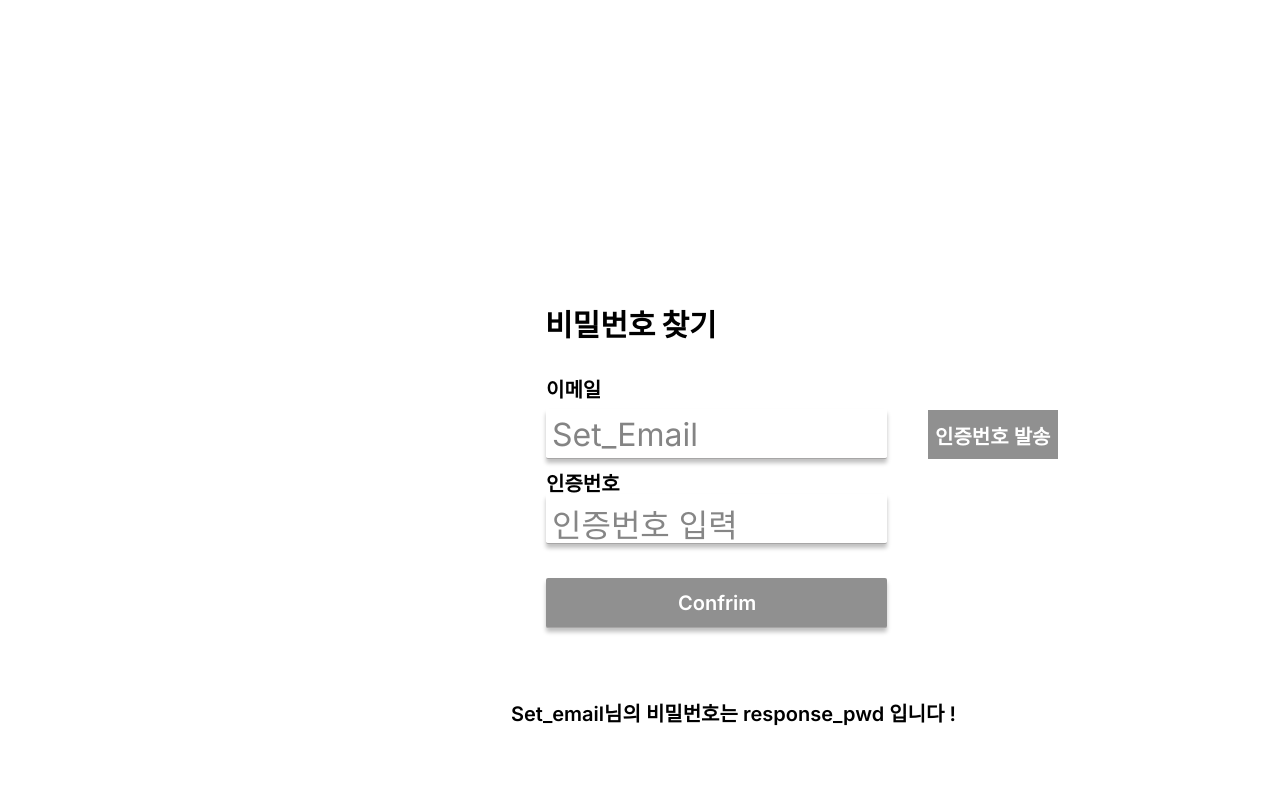
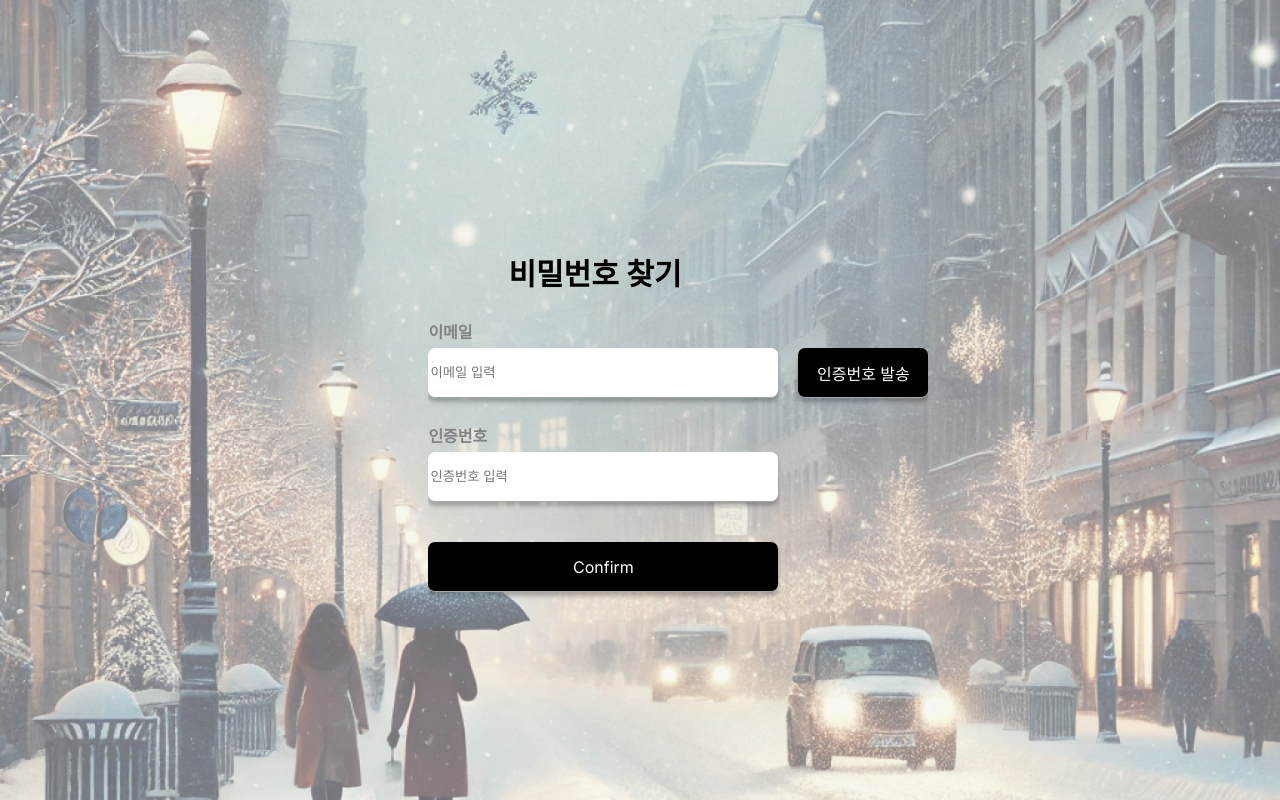
Before and after one commit to ChanHyuckYou/Ongil_Bepo, a React (Vite) app: page /find-pwd in a window 1280 px wide. Built offline with nearby package versions, Linux system fonts and the light colour scheme; a web font is replaced by a local one.

Commit message:
비밀번호 찾기 페이지

```diff
--- a/src/screens/Findpwd.jsx
+++ b/src/screens/Findpwd.jsx
@@ -1,31 +1,64 @@
 import styles from '../styles/FindPwd.module.css';
+import {useState} from 'react';
 
 const FindPwd = () => {
-  	return (
-    		<div className={styles.findPwd}>
-      			<div className={styles.responseMessage}>Set_email님의 비밀번호는 response_pwd 입니다 !</div>
-      			<div className={styles.submitBtn}>
-        				<div className={styles.confrimForm} />
-        				<div className={styles.confrimTxt}>Confrim</div>
-      			</div>
-      			<div className={styles.keyBtn}>
-        				<div className={styles.keyForm} />
-        				<div className={styles.keyTxt}>인증번호 발송</div>
-      			</div>
-      			<div className={styles.findPwdForm}>
-        				<div className={styles.emailTxt}>이메일</div>
-        				<div className={styles.numTxt}>인증번호</div>
-        				<div className={styles.emailForm}>
-          					<div className={styles.emailInput} />
-          					<div className={styles.emailTxt1}>Set_Email</div>
-        				</div>
-        				<div className={styles.authKeyForm}>
-          					<div className={styles.emailInput} />
-          					<div className={styles.emailTxt1}>인증번호 입력</div>
-        				</div>
-      			</div>
-      			<div className={styles.title}>비밀번호 찾기</div>
-    		</div>);
+  const [email, setEmail] = useState("");
+  const [authNum, setAuthNum] = useState("");
+  const [responsePwd, setResponsePwd] = useState("");
+
+  const handleEmailChange = (e) => {
+    setEmail(e.target.value);
+  };
+
+  const handleAuthNumChange = (e) => {
+    setAuthNum(e.target.value);
+  };
+
+  const sendAuthCode = () => {
+    // 인증번호 발송 로직
+    console.log("인증번호 발송");
+  };
+
+  const confirmPwd = () => {
+    // 비밀번호 확인 로직
+    setResponsePwd("response_pwd"); // 예시로 response_pwd 설정
+  };
+
+  return (
+    <div className={styles.FindPwdForm}>
+      <div className={styles.title}>비밀번호 찾기</div>
+      <div className={styles.emailTxt}>이메일</div>
+
+      <div className={styles.form}>
+          <input
+            className={styles.emailInput}
+            value={email}
+            onChange={handleEmailChange}
+            placeholder="이메일 입력"
+          />
+          <div className={styles.keyBtn} onClick={sendAuthCode}>
+            인증번호 발송
+          </div>
+      </div>
+
+      <div className={styles.numTxt}>인증번호</div>
+      <input
+        className={styles.numInput}
+        value={authNum}
+        onChange={handleAuthNumChange}
+        placeholder="인증번호 입력"
+      />
+      <div className={styles.submitBtn} onClick={confirmPwd}>
+        Confirm
+      </div>
+      {responsePwd && (
+        <div className={styles.responseMessage}>
+          {email}님의 비밀번호는 {responsePwd} 입니다!
+        </div>
+      )}
+    </div>
+  );
 };
 
+
 export default FindPwd;
--- a/src/styles/FindPwd.module.css
+++ b/src/styles/FindPwd.module.css
@@ -1,126 +1,127 @@
-.responseMessage {
+body, html {
+    margin: 0;
+    padding: 0;
+    font-family: 'Inter', sans-serif;
+    height: 100%;
+    overflow: auto; /* Prevent body overflow */
+    white-space: nowrap; /* 텍스트나 콘텐츠가 한 줄로 나가도록 설정 */
+    background: url("/images/Login_background.png");
+    background-repeat: no-repeat; /* 이미지 반복 방지 */
+    background-size: cover; /* 배경 이미지를 전체 영역에 맞춤 */
+    background-position: center; /* 이미지 중앙 정렬 */
+}
+
+.FindPwdForm {
     position: absolute;
-  	top: 698px;
-  	left: 511px;
-  	font-weight: 600;
+    margin: 50px auto;
+    width: 500px;
+    height: 400px;
+    overflow: hidden;
+    position: absolute;
+    top: 50%;
+    left: 53%;
+    transform: translate(-50%, -50%);
 }
-.confrimForm {
-  	position: absolute;
-  	top: 0px;
-  	left: 0px;
+
+.emailInput {
+    position: relative;
+    width: 70%;
+    /* 모양 */
     box-shadow: 0px 4px 4px rgba(0, 0, 0, 0.25);
-  	border-radius: 2px;
-  	background-color: #909090;
-  	border-bottom: 1px solid #a7a6a6;
-  	box-sizing: border-box;
-  	width: 341px;
-  	height: 50px;
-}
-.confrimTxt {
-  	position: absolute;
-  	top: 13px;
-  	left: 132px;
-  	font-weight: 600;
-}
-.submitBtn {
-  	position: absolute;
-  	top: 578px;
-  	left: 546px;
-  	width: 341px;
-  	height: 50px;
-  	color: #fff;
-}
-.keyForm {
-  	position: absolute;
-  	top: 0px;
-  	left: 0px;
-  	background-color: #909090;
-  	width: 130px;
-  	height: 49px;
-}
-.keyTxt {
-  	position: absolute;
-  	top: 11px;
-  	left: 7px;
-  	font-weight: 600;
-}
-.keyBtn {
-  	position: absolute;
-  	top: 410px;
-  	left: 928px;
-  	width: 130px;
-  	height: 49px;
-  	color: #fff;
-}
-.emailTxt {
-  	position: absolute;
-  	top: 0px;
-  	left: 0px;
-  	font-weight: 600;
-}
-.numTxt {
-  	position: absolute;
-  	top: 94px;
-  	left: 0px;
-  	font-weight: 600;
-}
-.emailInput {
-  	position: absolute;
-  	top: 0px;
-  	left: 0px;
-  	box-shadow: 0px 4px 4px rgba(0, 0, 0, 0.25);
-  	border-radius: 2px;
+    border-radius: 7px;
+    border : none;
     background-color: #fff;
     border-bottom: 1px solid #a7a6a6;
     box-sizing: border-box;
-  	width: 341px;
+    /* 위치 */
     height: 50px;
+    top: 30px;
 }
-.emailTxt1 {
-  	position: absolute;
-  	top: 6px;
-  	left: 6px;
+
+.numInput {
+    position: relative;
+    width: 70%;
+    box-shadow: 0px 4px 4px rgba(0, 0, 0, 0.25);
+    border-radius: 7px;
+    border : none;
+    background-color: #fff;
+    border-bottom: 1px solid #a7a6a6;
+    box-sizing: border-box;
+    height: 50px;
+    top: 60px;
 }
-.emailForm {
-  	position: absolute;
-  	top: 35px;
-  	left: 0px;
-  	width: 341px;
+
+.title{
+/*    text-align: center; *//* 가운데 정렬 */
+    margin-left : 80px;
+    font-size: 30px;
+    font-weight: 600;
+}
+.emailTxt {
+    position: relative;
+    color : #828282;
+    top: 25px;
+    font-weight: 600;
+}
+
+.numTxt {
+    position: relative;
+    color : #828282;
+    top: 55px;
+    font-weight: 600;
+}
+
+.form {
+    width:100%;
+    display: flex;
+    align-items: center;
+}
+
+.keyBtn {
+    /* 위치 */
+    position: relative;
+    top: 30px;
+    margin-left: 20px;
+    /* 모양 */
+    box-shadow: 0px 4px 4px rgba(0, 0, 0, 0.25);
+    background-color: #000;
+    border-radius: 7px;
+    border-bottom: 1px solid #a7a6a6;
+    box-sizing: border-box;
+    width: 130px;
     height: 50px;
-  	font-size: 32px;
-  	color: #848484;
+    /* 글씨 가운데 정렬 */
+    color : #fff;
+    display: flex;
+    justify-content : center;
+    align-items : center;
+    /* 커서 */
+    cursor: pointer;
 }
-.authKeyForm {
-  	position: absolute;
-  	top: 120px;
-  	left: 0px;
-  	width: 341px;
+
+.submitBtn {
+    /* 위치 */
+    position: relative;
+    top: 100px;
+    /* 모양 */
+    box-shadow: 0px 4px 4px rgba(0, 0, 0, 0.25);
+    background-color: #000;
+    border-radius: 7px;
+    border-bottom: 1px solid #a7a6a6;
+    box-sizing: border-box;
+    width: 70%;
     height: 50px;
-  	font-size: 32px;
-  	color: #868686;
+    /* 글씨 가운데 정렬 */
+    color : #fff;
+    display: flex;
+    justify-content : center;
+    align-items : center;
+    /* 커서 */
+    cursor: pointer;
 }
-.findPwdForm {
-  	position: absolute;
-  	top: 374px;
-  	left: 546px;
-  	width: 341px;
-  	height: 170px;
+
+.responseMessage {
+  	position: relative;
+  	top: 130px;
+  	font-weight: 600;
 }
-.title {
-  	position: absolute;
-  	top: 301px;
-  	left: 545px;
-  	font-size: 30px;
-  	font-weight: 900;
-}
-.findPwd {
-  	width: 100%;
-  	position: relative;
-  	background-color: #fff;
-  	height: 1024px;
-  	overflow: hidden;
-  	text-align: left;
-  	font-size: 20px;
-  	color: #000;
-  	font-family: Inter;
-}
--- a/src/styles/Login.module.css
+++ b/src/styles/Login.module.css
@@ -3,8 +3,8 @@ body, html {
     padding: 0;
     font-family: 'Inter', sans-serif;
     height: 100%;
-    overflow: auto; /* Prevent body overflow */
     overflow-x: hidden; /* Prevent horizontal overflow */
+    white-space: nowrap;
 }
 
 .login {
@@ -147,117 +147,3 @@ body, html {
     /* 커서 */
     cursor: pointer;
 }
-/*
-.signBtn {
-  	width: 50%;
-  	position: absolute;
-  	font-size: 20px;
-  	color: #fff;
-}
-
-.signIn {
-    margin-top: 70%;
-    margin-left: 25%;
-  	position: absolute;
-  	top: 13px;
-  	left: 73px;
-  	font-weight: 600;
-}
-.signInBtn {
-    margin-top: 70%;
-    margin-left: 25%;
-  	position: absolute;
-  	top: 0px;
-  	left: 0px;
-  	box-shadow: 0px 4px 4px rgba(0, 0, 0, 0.25);
-  	border-radius: 33px;
-  	background-color: #000;
-  	border-bottom: 1px solid #a7a6a6;
-  	box-sizing: border-box;
-  	width: 211px;
-  	height: 50px;
-}
-.logo {
-  	position: absolute;
-    margin-top: -35%;
-    margin-left: 47%;
-
-  	font-size: 50px;
-  	font-family: Stylish;
-  	display: inline-block;
-  	width: 100px;
-  	height: 65px;
-  	text-shadow: 8px 8px 4px rgba(0, 0, 0, 0.25);
-}
-.idInput {
-  	position: absolute;
-  	top: 27px;
-  	left: 0px;
-  	border-radius: 2px;
-  	background-color: #fff;
-  	border-bottom: 1px solid #a7a6a6;
-  	box-sizing: border-box;
-  	width: 341px;
-  	height: 50px;
-}
-.pwdInput {
-  	position: absolute;
-  	top: 125px;
-  	left: 0px;
-  	border-radius: 2px;
-  	background-color: #fff;
-  	border-bottom: 1px solid #a7a6a6;
-  	box-sizing: border-box;
-  	width: 341px;
-  	height: 50px;
-}
-.id {
-  	position: absolute;
-  	top: 0px;
-  	left: 0px;
-  	font-weight: 600;
-}
-.password {
-  	position: absolute;
-  	top: 99px;
-  	left: 0px;
-  	font-weight: 600;
-}
-.loginForm {
-  	position: absolute;
-  	top: 359px;
-  	left: 823px;
-  	width: 341px;
-  	height: 175px;
-  	color: #000;
-}
-.loginSubmitBg {
-  	position: absolute;
-  	top: 0px;
-  	left: 0px;
-  	box-shadow: 0px 4px 4px rgba(0, 0, 0, 0.25);
-  	border-radius: 33px;
-  	background-color: #000;
-  	border-bottom: 1px solid #a7a6a6;
-  	box-sizing: border-box;
-  	width: 191px;
-  	height: 50px;
-}
-.logIn {
-  	position: absolute;
-  	top: 13px;
-  	left: 66px;
-  	font-weight: 600;
-}
-.loginBtn {
-    width : 100%;
-}
-.findPwdBtn {
-  	position: absolute;
-  	top: 538px;
-  	left: 821px;
-  	font-size: 13px;
-  	font-weight: 500;
-  	color: #4e4e4e;
-}
-*/
```
Lines whose indentation alone changed are shown as unchanged.
